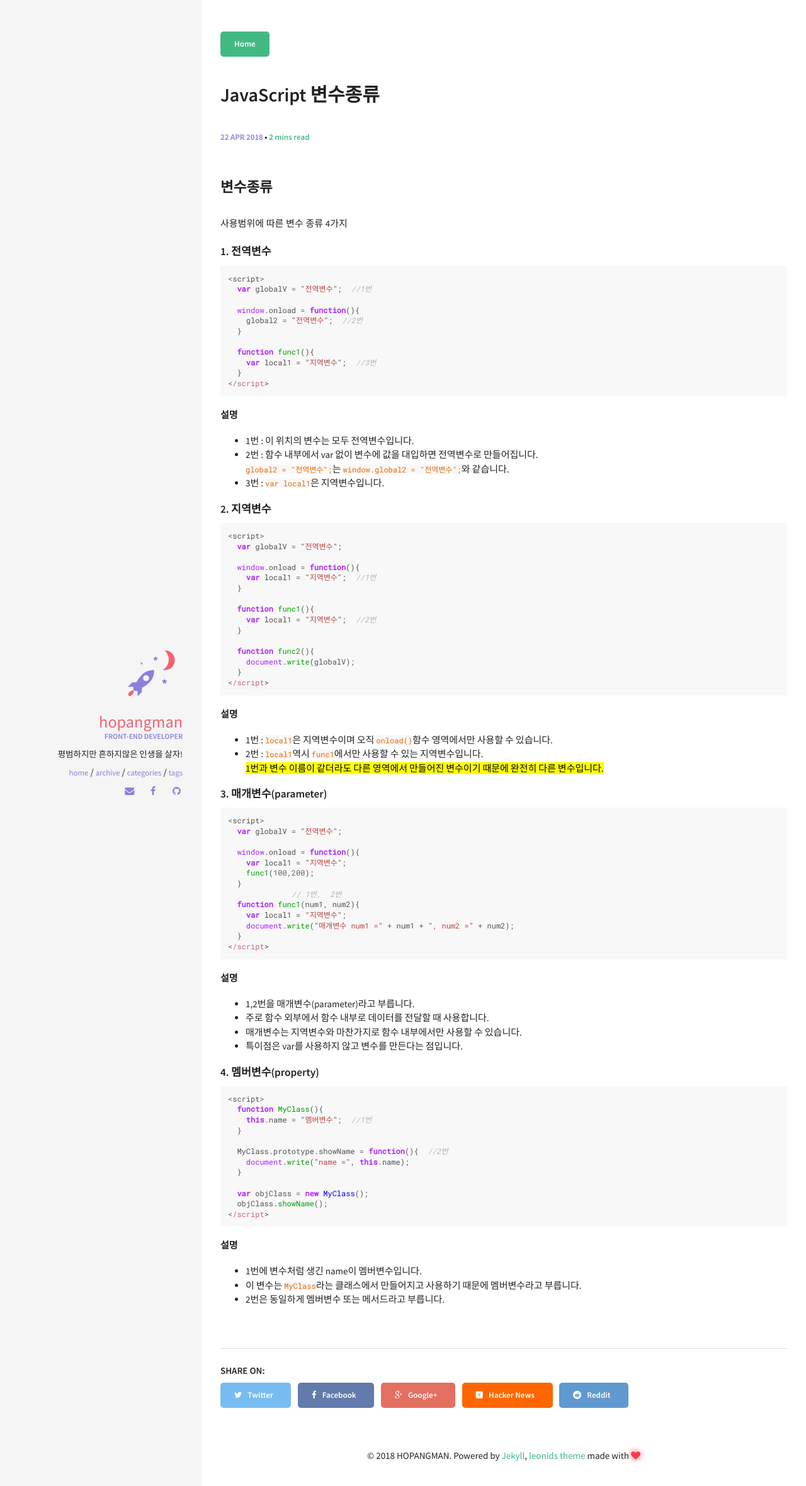
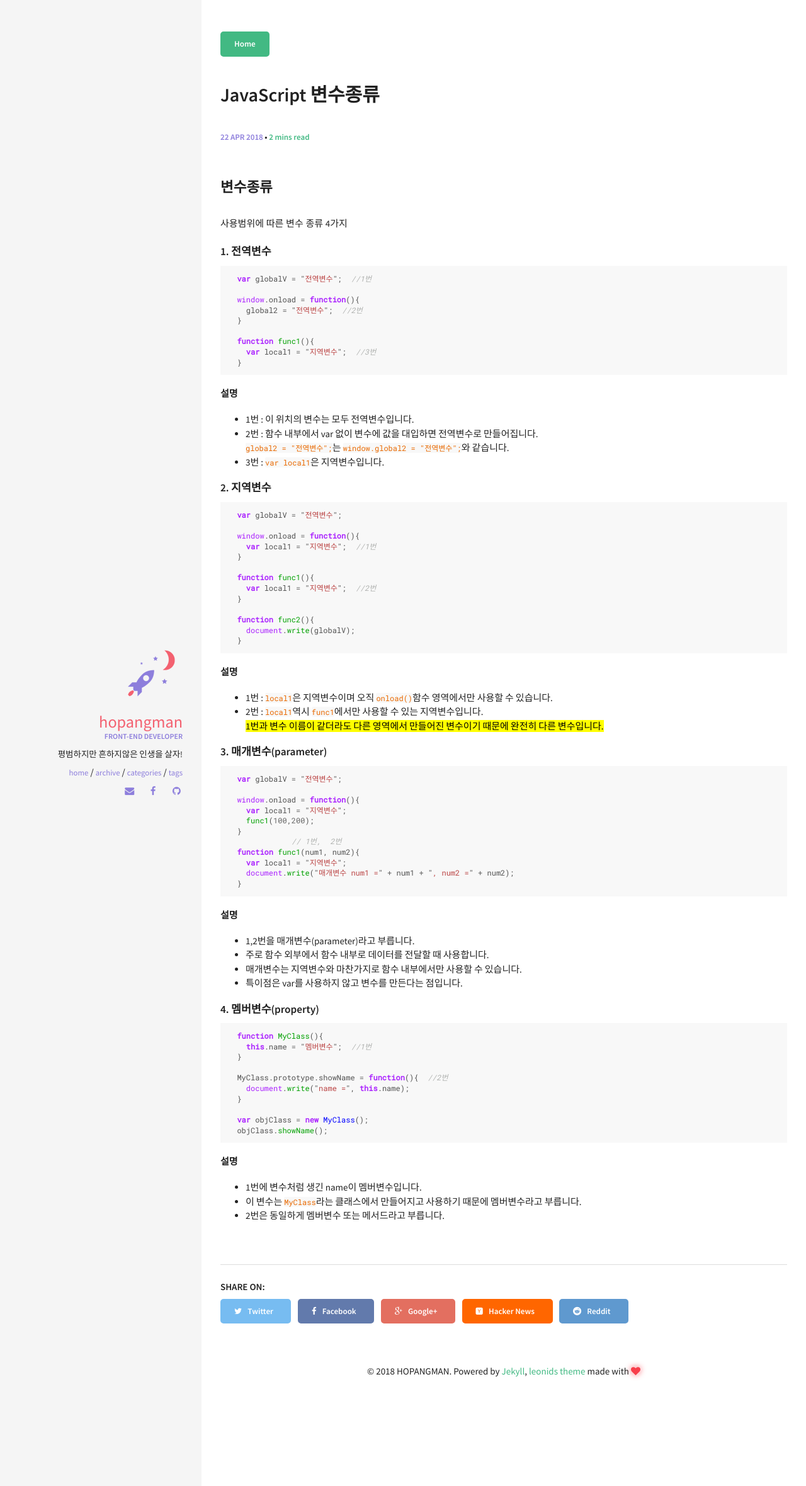
Before and after one commit to hopangman/hopangman.github.io, a Jekyll site: the page built from _posts/2018-04-21-JS-변수종류.md, in a window 1280 px wide. Shown: the top 2359 px of the page at 63% size. Built offline with Jekyll 4.4.1, drawn with Linux system fonts in a browser that asks for light colours; comment, search, counter and statistics services are not loaded; part of the change alters nothing that is shown.

Commit message:
update post

````diff
--- a/_posts/2018-04-21-JS-변수종류.md
+++ b/_posts/2018-04-21-JS-변수종류.md
@@ -12,7 +12,6 @@ comments: true
 <!--more-->
 ##### 1. 전역변수
 ```javascript
-<script>
   var globalV = "전역변수";  //1번
 
   window.onload = function(){
@@ -22,7 +21,6 @@ comments: true
   function func1(){
     var local1 = "지역변수";  //3번
   }
-</script>
 ```
 **설명**
 - 1번 : 이 위치의 변수는 모두 전역변수입니다.
@@ -32,7 +30,6 @@ comments: true
 
 ##### 2. 지역변수
 ```javascript
-<script>
   var globalV = "전역변수";
 
   window.onload = function(){
@@ -46,7 +43,6 @@ comments: true
   function func2(){
     document.write(globalV);
   }
-</script>
 ```
 **설명**
 - 1번 : `local1`은 지역변수이며 오직 `onload()`함수 영역에서만 사용할 수 있습니다.
@@ -55,7 +51,6 @@ comments: true
 
 ##### 3. 매개변수(parameter)
 ```javascript
-<script>
   var globalV = "전역변수";
 
   window.onload = function(){
@@ -67,7 +62,6 @@ comments: true
     var local1 = "지역변수";
     document.write("매개변수 num1 =" + num1 + ", num2 =" + num2);
   }
-</script>
 ```
 **설명**
 - 1,2번을 매개변수(parameter)라고 부릅니다.
@@ -77,7 +71,6 @@ comments: true
 
 ##### 4. 멤버변수(property)
 ```javascript
-<script>
   function MyClass(){
     this.name = "멤버변수";  //1번
   }
@@ -88,7 +81,6 @@ comments: true
 
   var objClass = new MyClass();
   objClass.showName();
-</script>
 ```
 **설명**
 - 1번에 변수처럼 생긴 name이 멤버변수입니다.
````
